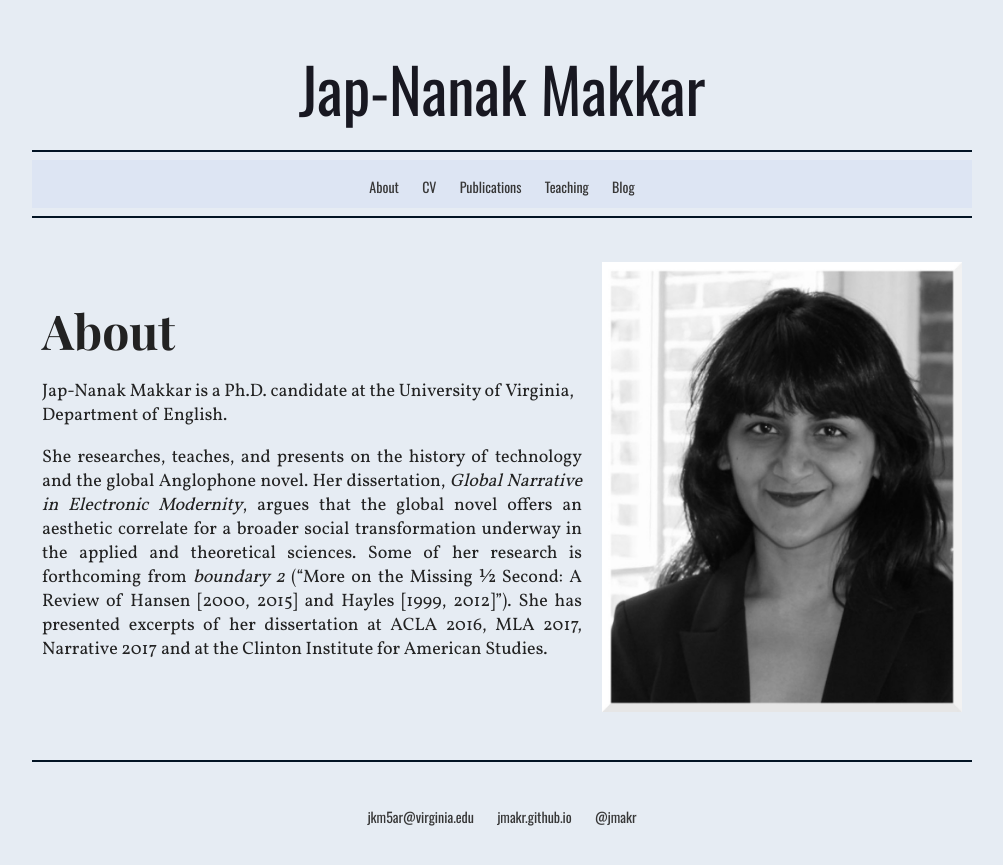
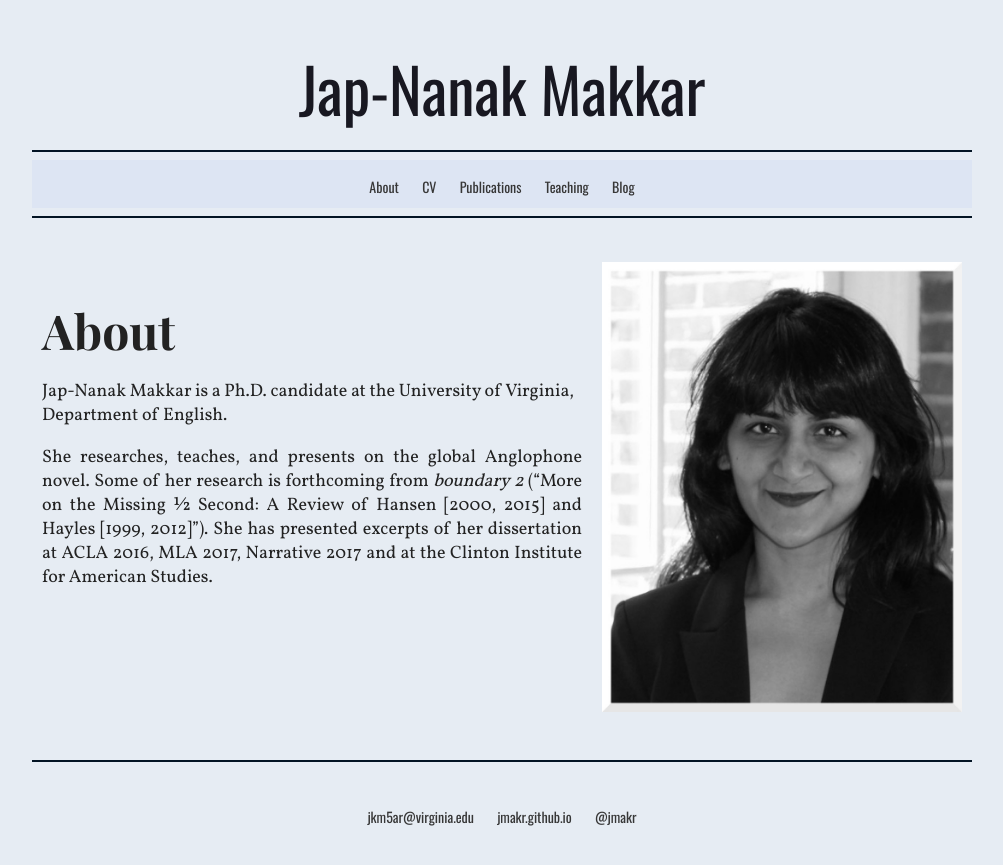
Before and after one commit to jmakr/jmakr.github.io, a Jekyll site: the page built from index.html, in a window 1280 px wide. Shown: the top 865 px of the page, without its empty margins (138-1141 px from the left). Built offline with Jekyll 4.4.1, drawn with Linux system fonts in a browser that asks for light colours; some web fonts are replaced.

Commit message:
Update index.html

```diff
--- a/index.html
+++ b/index.html
@@ -11,7 +11,7 @@
 	<div id="blurb" class="article grid_3">
 	<div class="p3box">
 	<div style="width:250px;">
-	<p3>Researcher of global literature, theory & technology.</p3>
+	<p3>Researcher of global literature & theory.</p3>
 	</div>
 	</div>
   	</div>
@@ -29,7 +29,7 @@
 
 		<p>Jap-Nanak Makkar is a Ph.D. candidate at the University of Virginia, Department of English. </p>
 
-	<p align="justify">She researches, teaches, and presents on the history of technology and the global Anglophone novel. Her dissertation, <i>Global Narrative in Electronic Modernity</i>, argues that the global novel offers an aesthetic correlate for a broader social transformation underway in the applied and theoretical sciences.
+	<p align="justify">She researches, teaches, and presents on the global Anglophone novel.
 		Some of her research is forthcoming from <i>boundary 2</i> (“More on the Missing ½ Second: A Review of Hansen [2000, 2015] and Hayles [1999, 2012]”).
 		She has presented excerpts of her dissertation at ACLA 2016, MLA 2017, Narrative 2017 and at the Clinton Institute for American Studies. </p>
 
```
